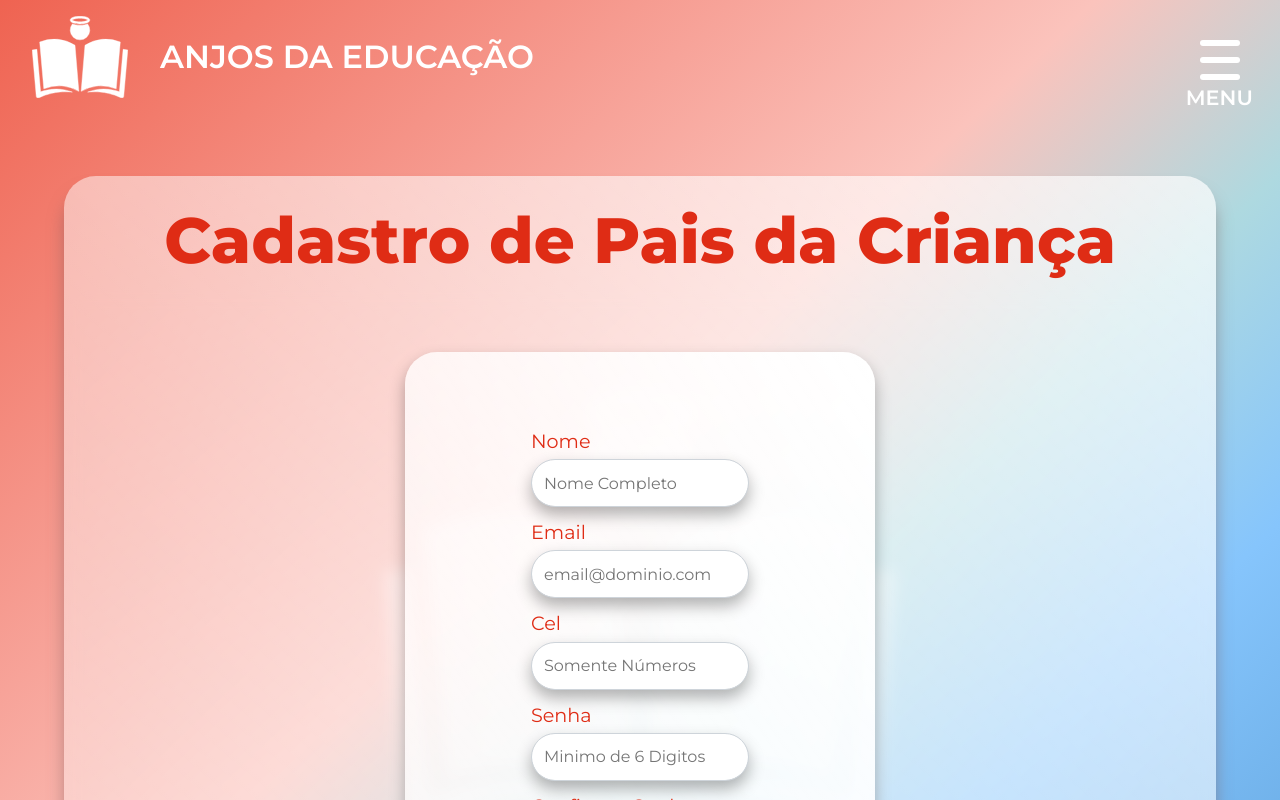
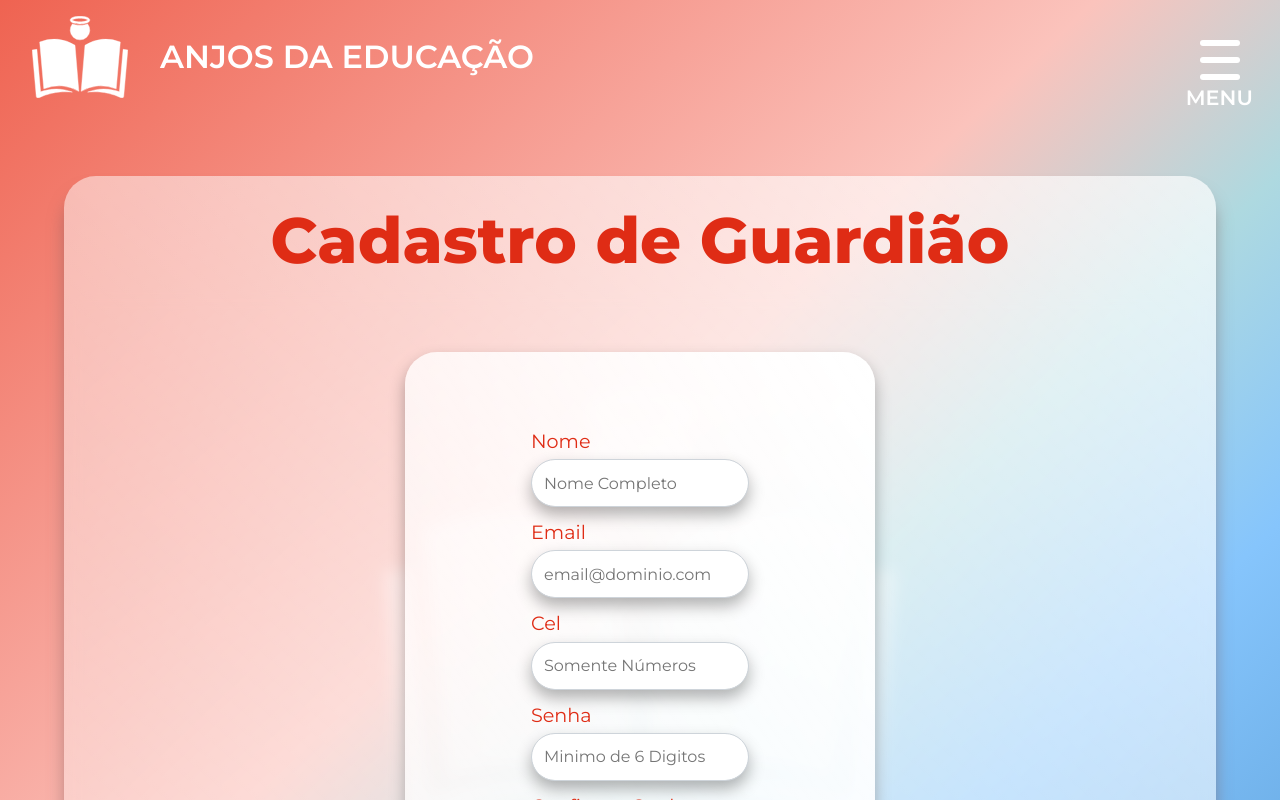
Before and after one commit to bob-mw/anjosDaEducacao, a React (Create React App) app: page /guardian in a window 1280 px wide. Shown: the top 800 px of the page. Built offline with nearby package versions, Linux system fonts and the light colour scheme.

Commit message:
Changed context from RegisterGuardian to guardian

```diff
--- a/src/Pages/RegisterGuardian/index.jsx
+++ b/src/Pages/RegisterGuardian/index.jsx
@@ -7,7 +7,7 @@ function RegisterResponsable() {
     const { setRegisterType } = useContext(context);
 
     useEffect(() => {
-        setRegisterType('user')
+        setRegisterType('guardian')
     },[])
 
     return(
```
